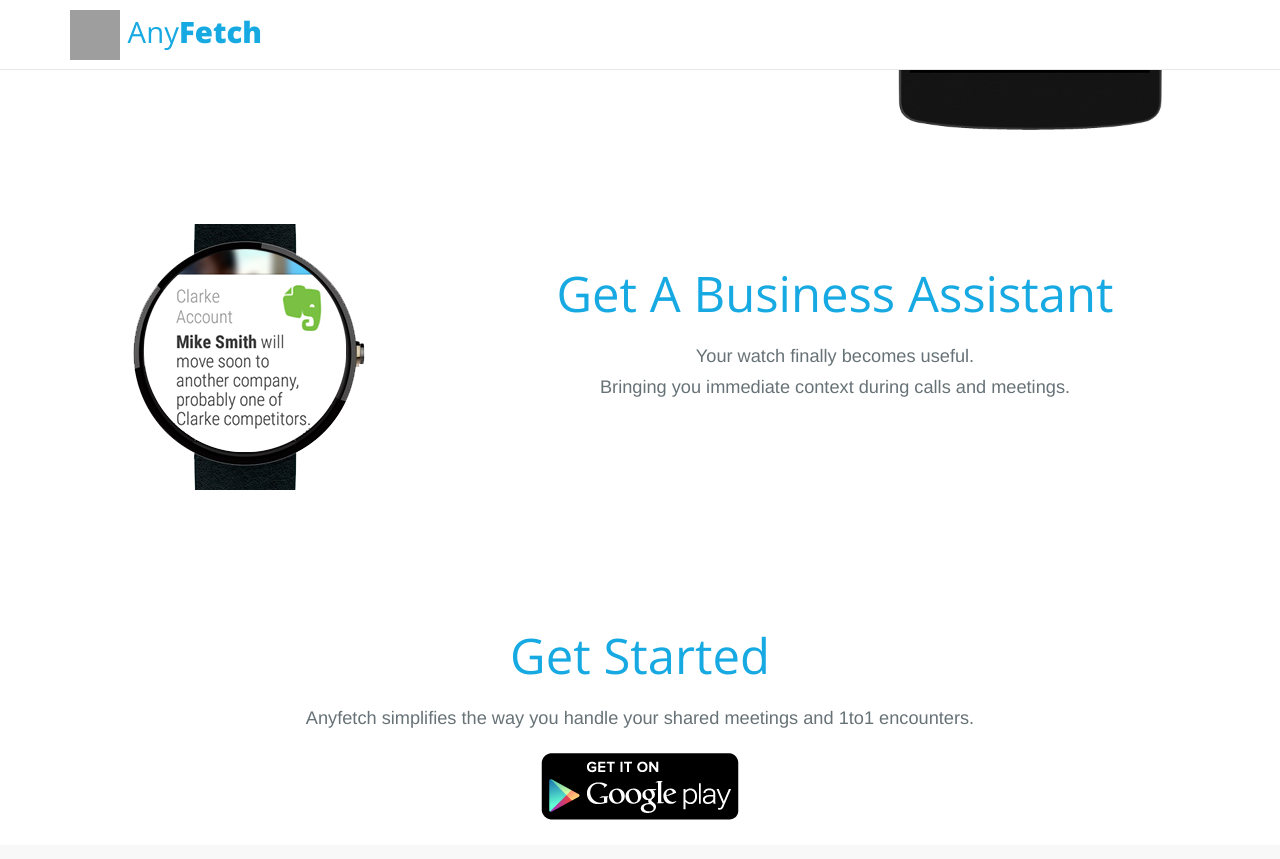
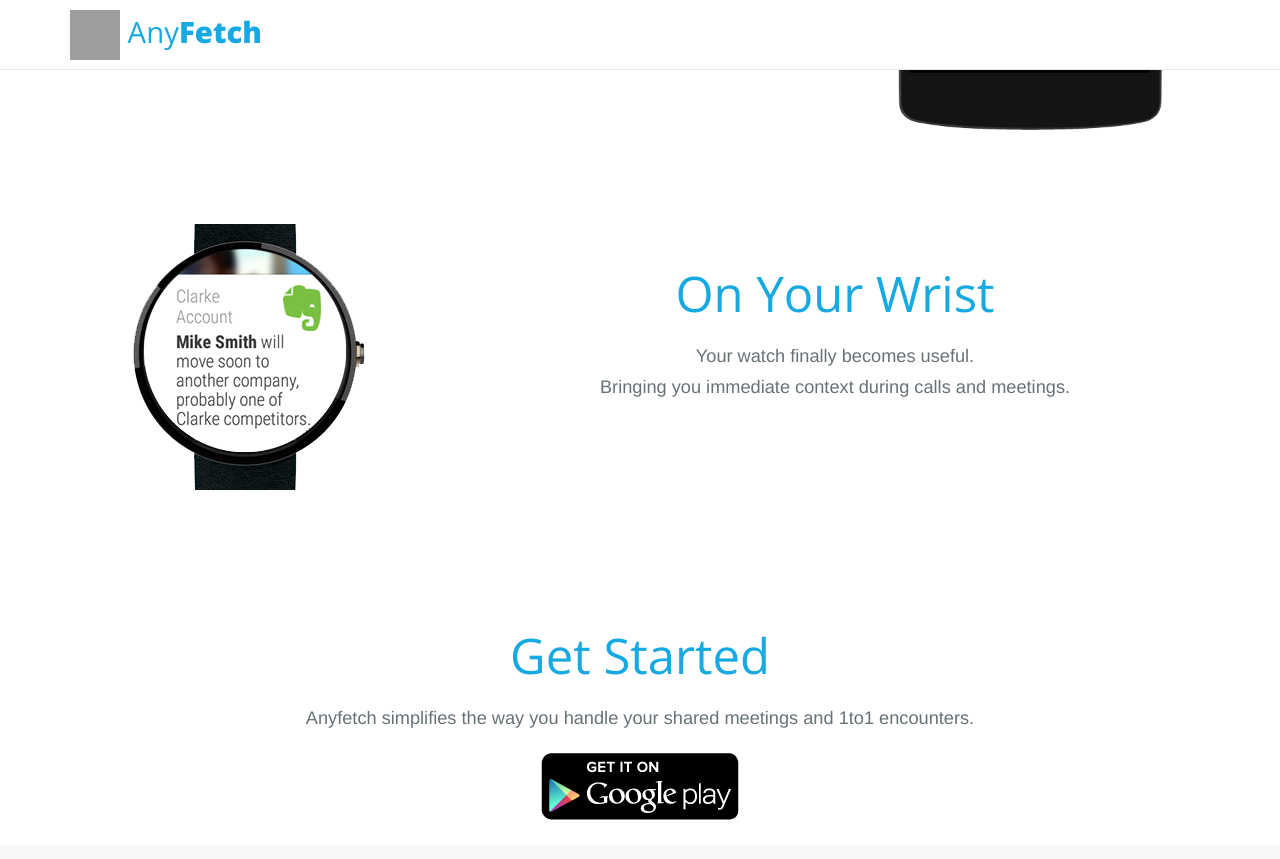
Before and after one commit to AnyFetch/companion.anyfetch.com, a Jekyll site: the page built from index.html, in a window 1280 px wide and 900 px high, scrolled down 1713 px. Shown: the top 859 px of the window. Built offline with Jekyll 4.4.1, drawn with Linux system fonts in a browser that asks for light colours; nearby versions of some CDN libraries; Markdown is read by kramdown in place of the engine named in the settings; grey boxes are pictures that could not be loaded.

Commit message:
title fix

```diff
--- a/index.html
+++ b/index.html
@@ -63,7 +63,7 @@ layout: main
 <div class="container content feature-area">
 	<section class="row vcenter">
 		<div class="col-lg-8 col-md-8 col-sm-8 col-sm-push-4 benefits">
-			<h2>Get a Business assistant</h2>
+			<h2>On your wrist</h2>
 			<h4>
 				Your watch finally becomes useful.<br/> Bringing you immediate context during calls and meetings.<br/>
 			</h4>
```
Also changed, not shown: 2 other files.
